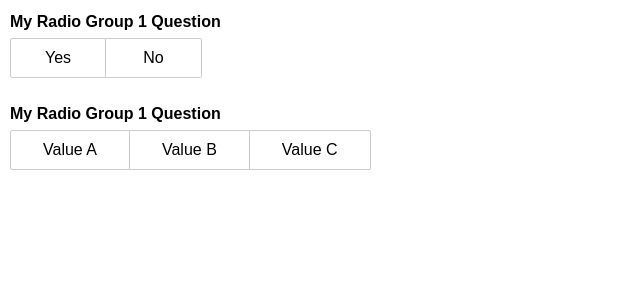
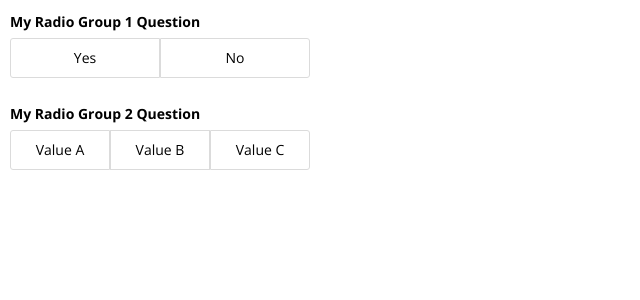
Before and after one commit to awdel/components-ng, an Angular app: page /button-toggle in a window 1280 px wide. Shown: the top 300 px of the page, without its empty margins (0-640 px from the left). Built offline with nearby package versions, Linux system fonts and the light colour scheme.

Commit message:
style updates

```diff
--- a/src/app/button-toggle/button-toggle.component.html
+++ b/src/app/button-toggle/button-toggle.component.html
@@ -1,3 +1,4 @@
+<div class="demo__container">
     <fieldset class="button-toggle__container">
         <legend class="button-toggle__legend">My Radio Group 1 Question</legend>
         <input type="radio" name="myRadioGroup1" id="myRadioGroup1ValueA" value="valueA" class="button-toggle__input">
@@ -7,7 +8,7 @@
     </fieldset>
     <br>
     <fieldset class="button-toggle__container">
-    <legend class="button-toggle__legend">My Radio Group 1 Question</legend>
+        <legend class="button-toggle__legend">My Radio Group 2 Question</legend>
         <input type="radio" name="myRadioGroup2" id="myRadioGroup2ValueA" value="valueA" class="button-toggle__input">
         <label for="myRadioGroup2ValueA" class="button-toggle__input__label">Value A</label>
         <input type="radio" name="myRadioGroup2" id="myRadioGroup2ValueB" value="valueB" class="button-toggle__input">
@@ -15,3 +16,10 @@
         <input type="radio" name="myRadioGroup2" id="myRadioGroup2ValueC" value="valueC" class="button-toggle__input">
         <label for="myRadioGroup2ValueC" class="button-toggle__input__label">Value C</label>
     </fieldset>
+</div>
+
+<style>
+    .demo__container{
+        max-width: 30rem;
+    }
+</style>
--- a/src/app/button-toggle/button-toggle.component.scss
+++ b/src/app/button-toggle/button-toggle.component.scss
@@ -1,5 +1,7 @@
-$border-colour: #ccc;
-$active-colour: rgb(197, 220, 255);
+$border-colour: #dbdbdb;
+$border-colour__hover: #303030;
+$border-radius: 0.3rem;
+$active-colour: #d9edf7;
 
 .button-toggle{
 
@@ -9,7 +11,7 @@ $active-colour: rgb(197, 220, 255);
 
     &__legend {
         margin-bottom: 0.4rem;
-        font-weight: 600;
+        font-weight: 700;
     }
 
     &__input {
@@ -19,47 +21,40 @@ $active-colour: rgb(197, 220, 255);
         opacity: 0;
 
         &__label {
-            display: inline-flex;
+            display: flex;
             flex-direction: row;
             align-items: center;
             justify-content: center;
+            flex-grow: 1;
+            flex-basis: 0;
             min-height: 4rem;
-            min-width: 9.6rem;
-            padding: 0 3.2rem;
-            border-width: 1px 1px 1px 0;
-            border-style: solid;
-            border-color: $border-colour;
-            border-left-color: transparent;
+            border: 1px solid $border-colour;
             cursor: pointer;
 
             &:first-of-type {
-                border-left: 1px solid $border-colour;
-                border-radius: 0.2rem 0 0 0.2rem;
+                border-top-left-radius: $border-radius;
+                border-bottom-left-radius: $border-radius;
             }
 
             &:last-of-type {
-                border-radius: 0 0.2rem 0.2rem 0;
+                border-top-right-radius: $border-radius;
+                border-bottom-right-radius: $border-radius;
+            }
+
+            &:hover {
+                border-color: $border-colour__hover;
             }
 
             @at-root #{$radio-root}:checked + & {
+                font-weight: 700;
                 background-color: $active-colour;
-                border-color: $active-colour $border-colour $active-colour $active-colour;
-
-                &:first-of-type {
-                    border-left: 1px solid $active-colour;
-                }
-
-                &:last-of-type{
-                    border-right: 1px solid $active-colour;
-                }
+                border-color: $active-colour;
             }
 
             @at-root #{$radio-root}:focus-visible + & {
                 outline: black auto 1px;
                 outline-offset: 2px;
-              }
+            }
         }
     }
-
-
 }
--- a/src/assets/scss/_typography.scss
+++ b/src/assets/scss/_typography.scss
@@ -1,9 +1,11 @@
+@import url('https://fonts.googleapis.com/css2?family=Open+Sans:wght@400;700&display=swap');
+
 html {
     font-size: 62.5%;
 }
 
 body {
-    font-family: sans-serif;
-    font-size: 1.6rem;
+    font-family: 'Open Sans', sans-serif;
+    font-size: 1.4rem;
     line-height: 2.4rem;
 }
```
Lines whose indentation alone changed are shown as unchanged.
